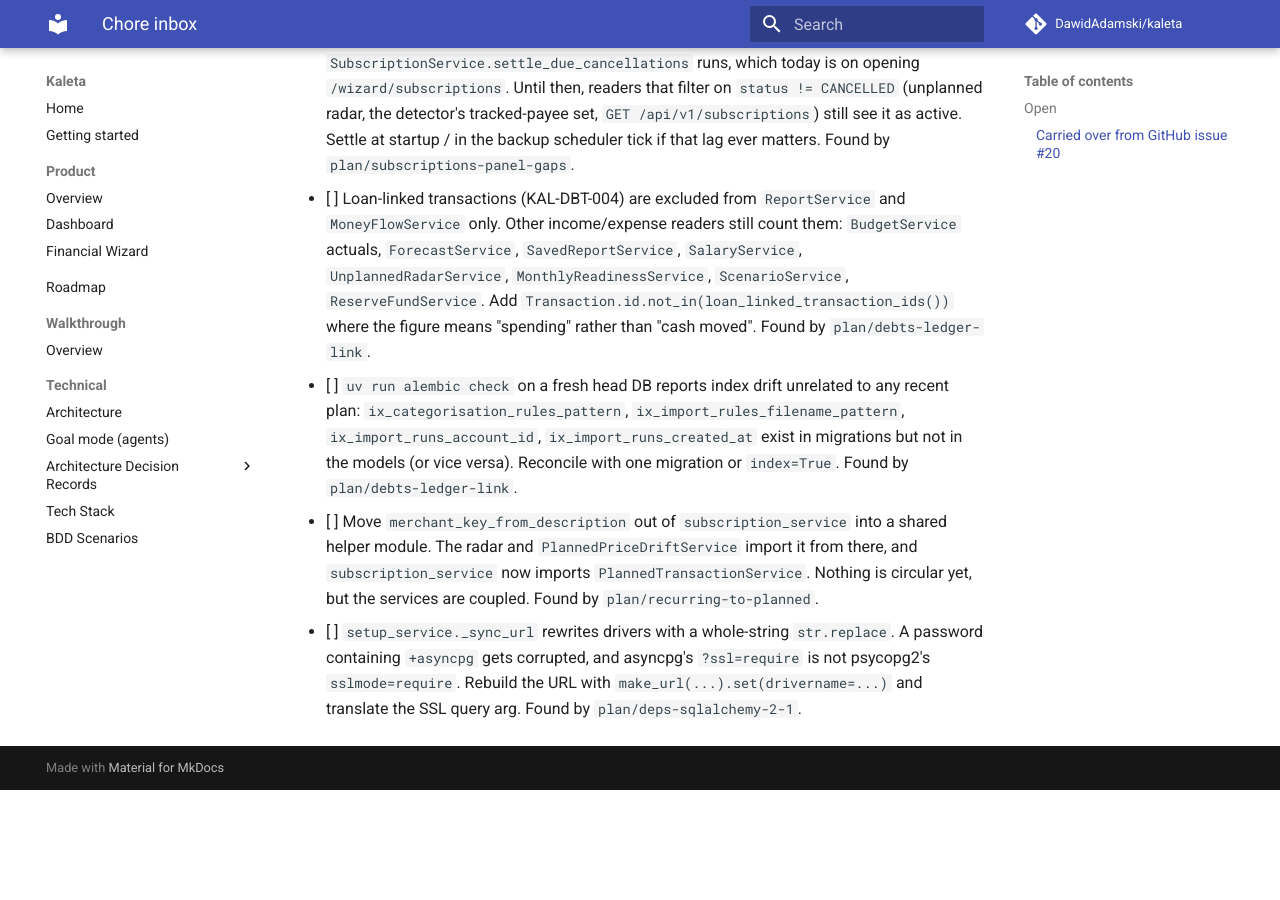
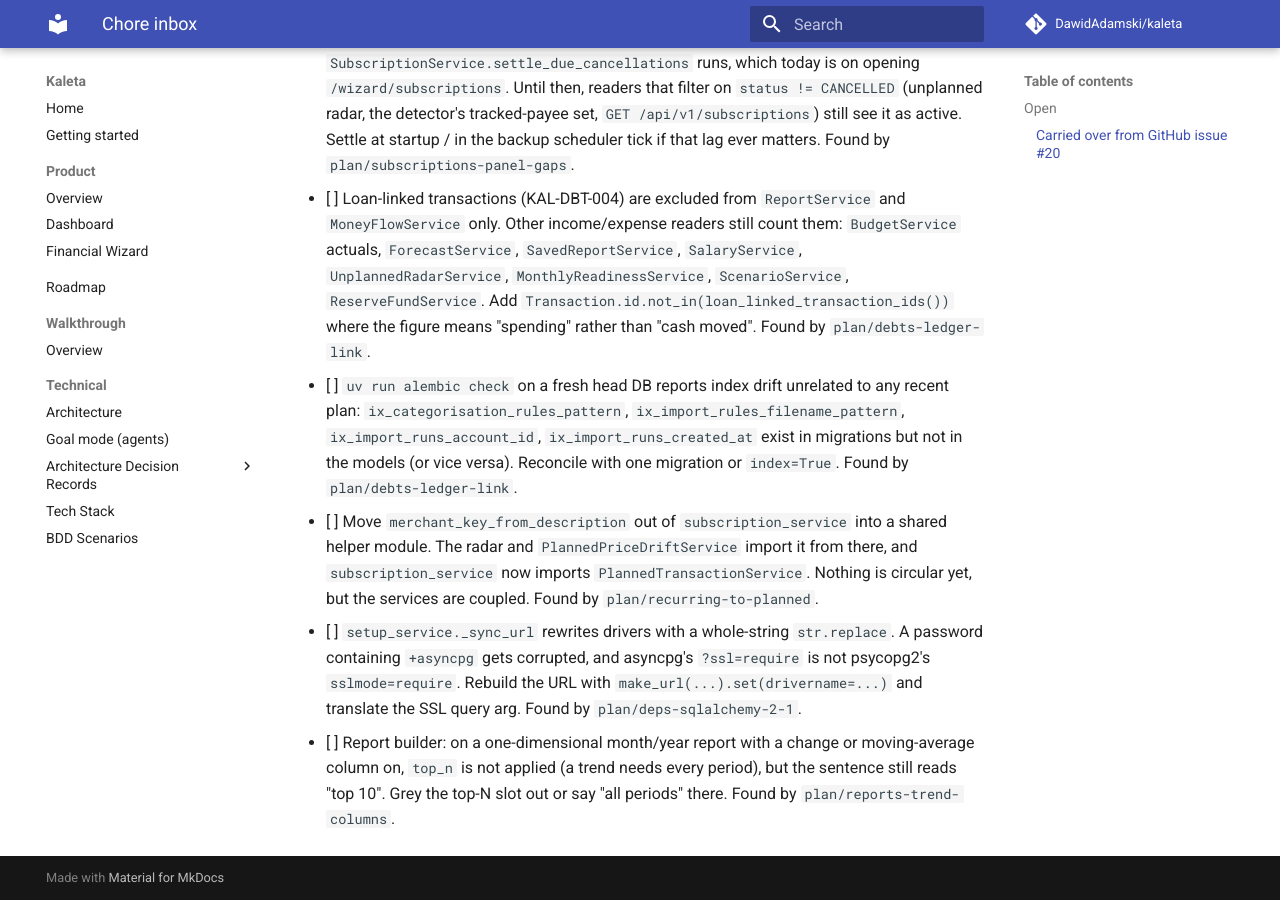
Before and after one commit to DawidAdamski/kaleta, an MkDocs documentation site: the page built from docs/plans/chores.md, in a window 1280 px wide and 900 px high, scrolled down 4028 px. Built offline with MkDocs 1.6.1 and Material for MkDocs 9.7.7, drawn with Linux system fonts in a browser that asks for light colours; comment, search, counter and statistics services are not loaded; before the commit the page ends 4818 px from its top, so only the background shows below that.

Commit message:
docs(reports): PIVOT_DERIVED is a hook; chore for the top-N wording on trends
Co-Authored-By: Claude Opus 5.5 <noreply@anthropic.com>
Claude-Session: https://claude.ai/code/session_01G13kNHdWULrLSsKUgiuQjH

```diff
--- a/docs/plans/chores.md
+++ b/docs/plans/chores.md
@@ -221,3 +221,8 @@ check it still reproduces before acting on it.
       asyncpg's `?ssl=require` is not psycopg2's `sslmode=require`. Rebuild the
       URL with `make_url(...).set(drivername=...)` and translate the SSL query
       arg. Found by `plan/deps-sqlalchemy-2-1`.
+- [ ] Report builder: on a one-dimensional month/year report with a
+      change or moving-average column on, `top_n` is not applied (a trend
+      needs every period), but the sentence still reads "top 10". Grey the
+      top-N slot out or say "all periods" there. Found by
+      `plan/reports-trend-columns`.
```
Also changed, not shown: 1 other file.
